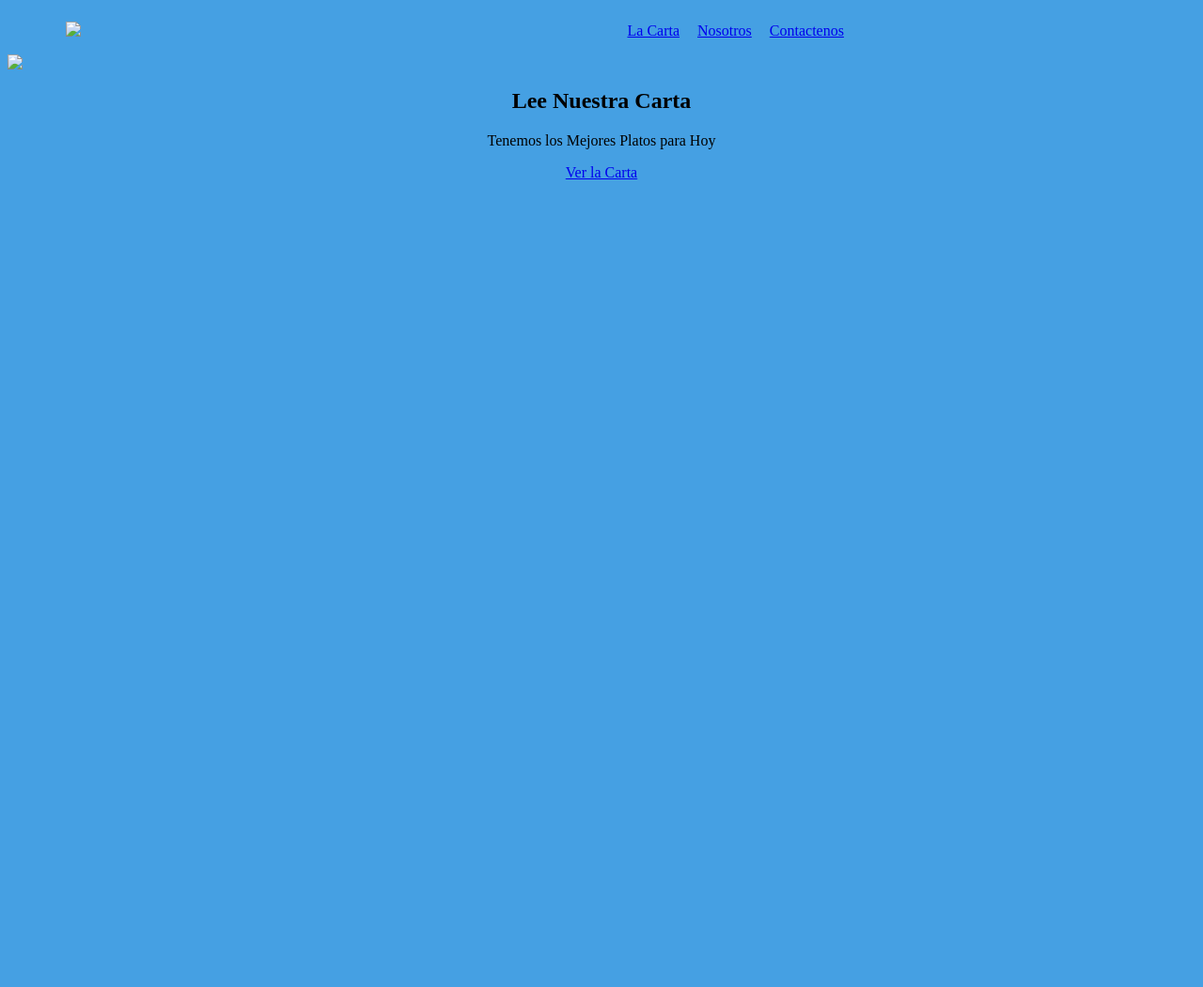
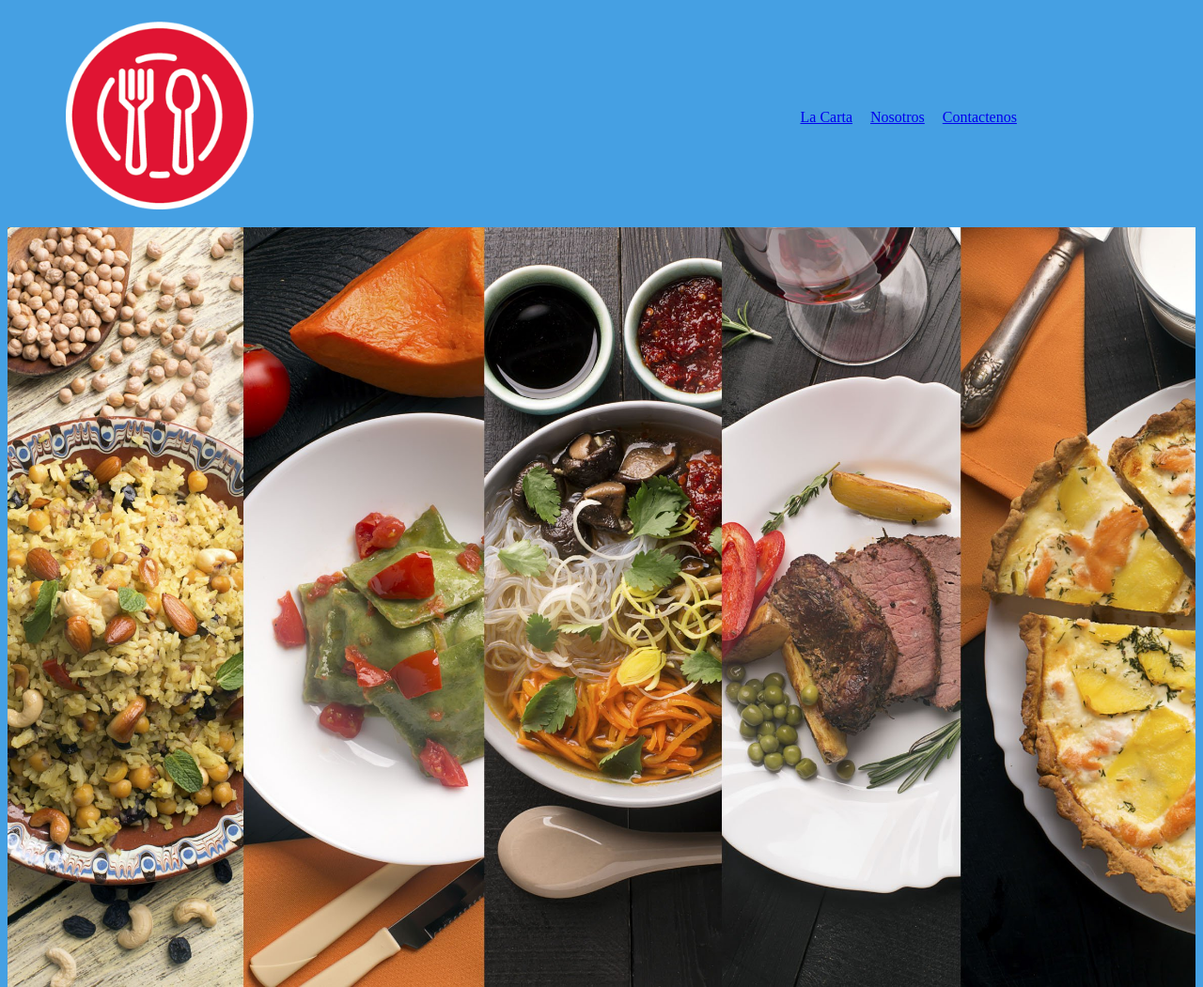
Before and after one commit to KennyCarrasco/terceroinf, a plain HTML site: page index.html in a window 1280 px wide. Shown: the top 1051 px of the page at 94% size. Before the commit the page ends 800 px from the top, so only its background shows below. Drawn offline with Linux system fonts and the light colour scheme.

Commit message:
Add files via upload

```diff
--- a/index.html
+++ b/index.html
@@ -3,7 +3,7 @@
 <head>
 	<title>PROYECTO</title>
 	<link rel="stylesheet" type="text/css" href="style.css">
-	<link rel="icon" href="img/Faviconn.ico" type="img/Faviconn.ico" sizes="18x18">
+	<link rel="icon" href="Faviconn.ico" type="Faviconn.ico" sizes="18x18">
 </head>
 <meta name="viewport" content="width=device-width, initial-scale=1.0">
 
@@ -11,7 +11,7 @@
 <header class="cabecera">
     <div class="container">
       <a href="index.html" class="link-logo">
-    <img src="img/img.png" width="200px">
+    <img src="img.png" width="200px">
     </a>
       <nav class="menu">
         <a href="index.html#lacarta">La Carta</a>
@@ -22,7 +22,7 @@
   </header>
   <main>
       <section id="banner">
-<center><img class="banner-home" src="img/comida.jpg"></center>
+<center><img class="banner-home" src="comida.jpg"></center>
 <div class="container">
 <div class="fila">
 <div class="columna">
```
Also changed, not shown: Faviconn.ico (added), comida.jpg (added), img.png (added).
